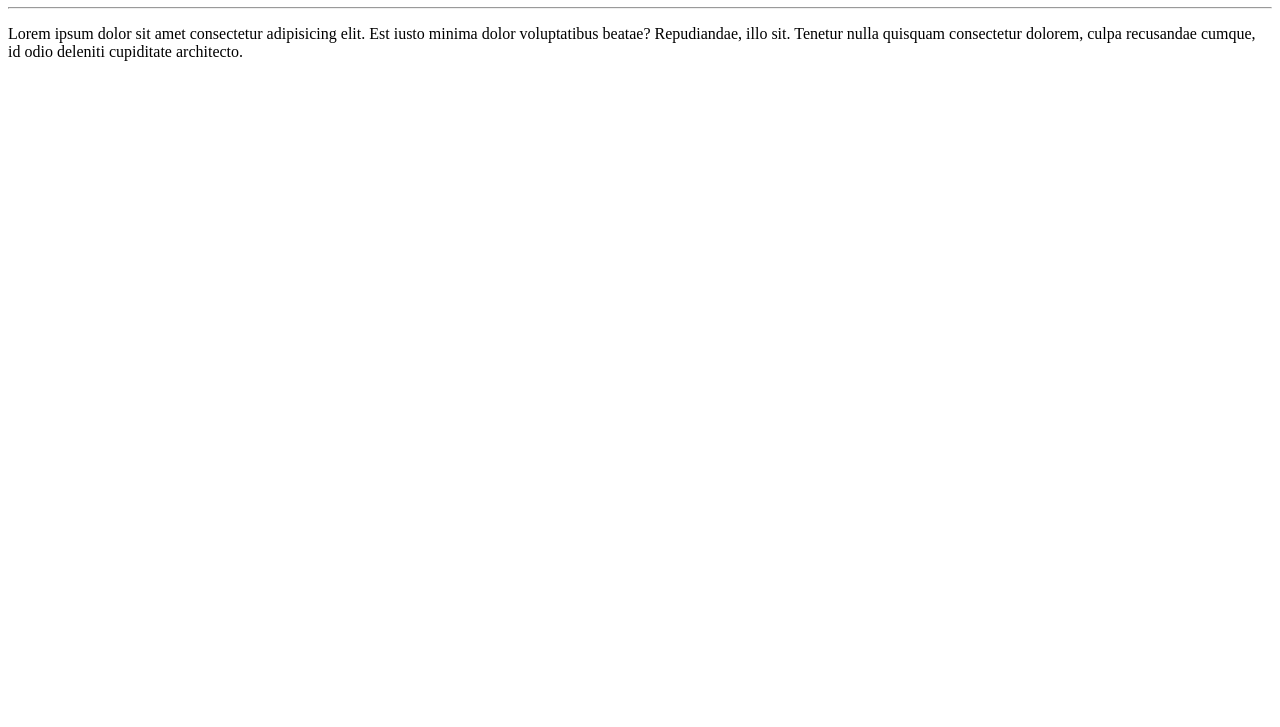
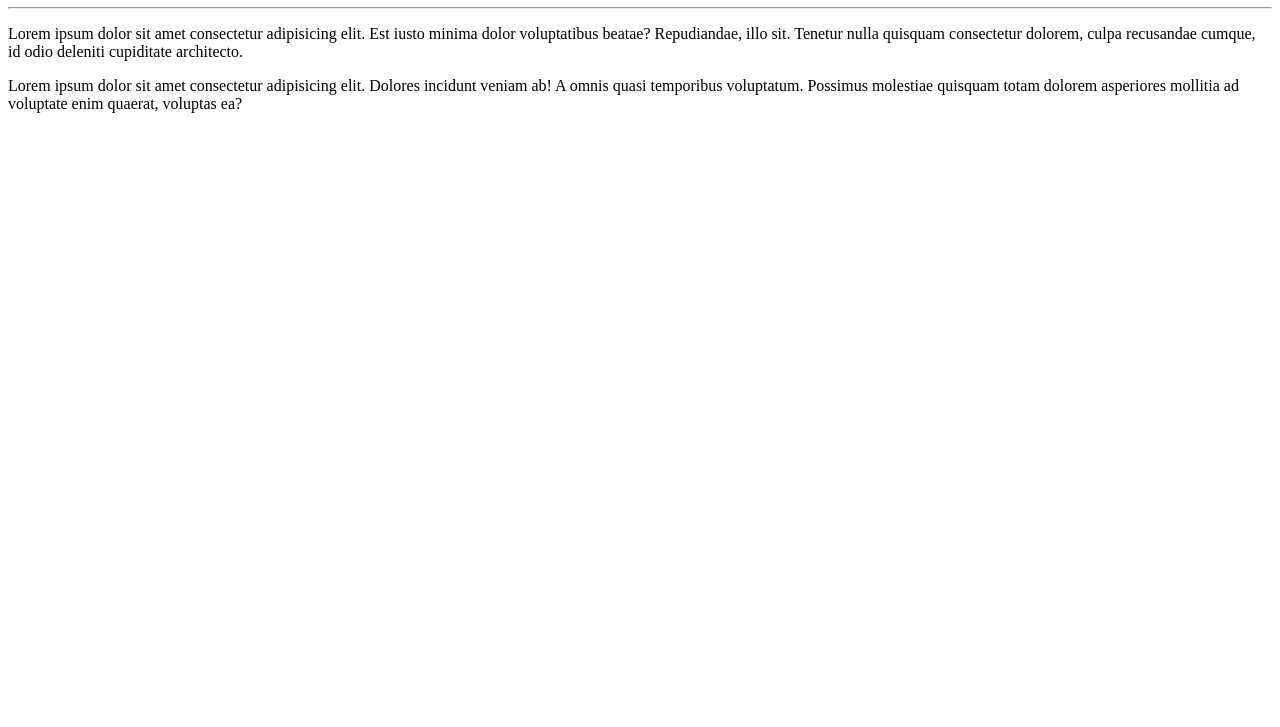
Before and after one commit to gcdsofc/Ola-Mundo, a plain HTML site: page site exemplo/index.html in a window 1280 px wide. Shown: the part 73-800 px from the top of the page. Drawn offline with Linux system fonts and the light colour scheme.

Commit message:
adicionei um paragrafo

```diff
--- a/site exemplo/index.html
+++ b/site exemplo/index.html
@@ -9,5 +9,6 @@
     <h1>Olá, Mundo</h1>
     <hr>
     <p>Lorem ipsum dolor sit amet consectetur adipisicing elit. Est iusto minima dolor voluptatibus beatae? Repudiandae, illo sit. Tenetur nulla quisquam consectetur dolorem, culpa recusandae cumque, id odio deleniti cupiditate architecto.</p>
+    <p>Lorem ipsum dolor sit amet consectetur adipisicing elit. Dolores incidunt veniam ab! A omnis quasi temporibus voluptatum. Possimus molestiae quisquam totam dolorem asperiores mollitia ad voluptate enim quaerat, voluptas ea?</p>
 </body>
 </html>
```
